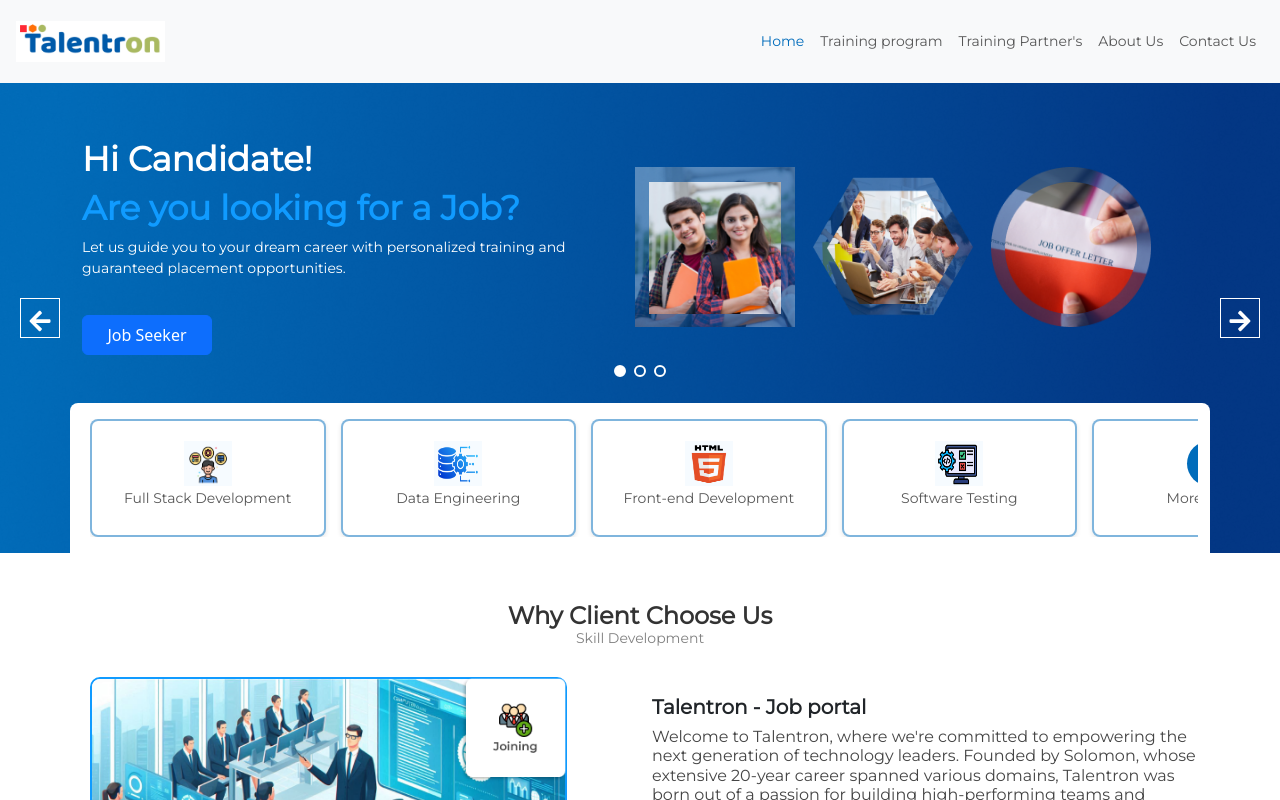
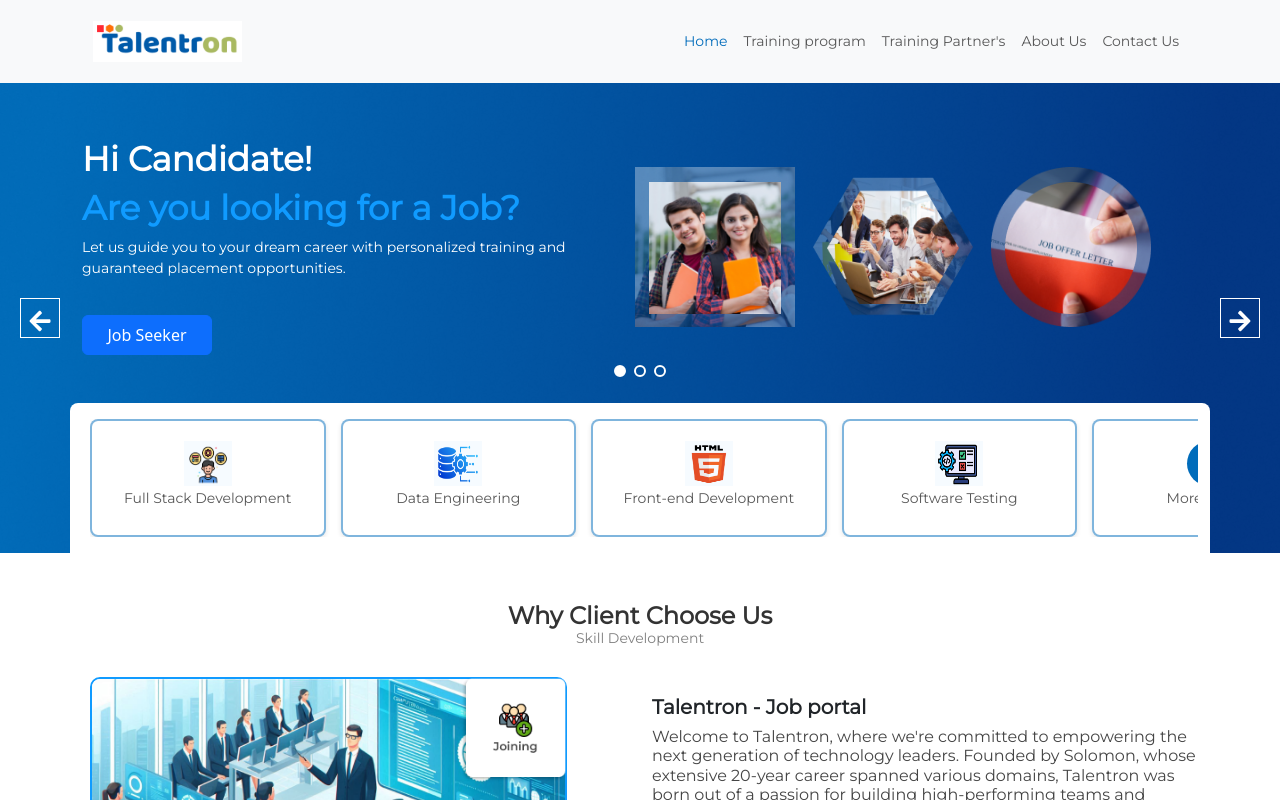
Before and after one commit to shivam21bb106/Talentron-, a React (Vite) app in the folder frontend/: page / in a window 1280 px wide. Shown: the top 800 px of the page. Built offline with nearby package versions, Linux system fonts and the light colour scheme.

Commit message:
Updated header and footer

```diff
--- a/frontend/src/components/Footer.jsx
+++ b/frontend/src/components/Footer.jsx
@@ -43,8 +43,9 @@ const Footer = () => {
     <footer>
 
       <FooterForm2 />
+
       <div className="footer-bottom bg-dark bg-gradient text-white pt-4 pb-4">
-        <div className="container">
+        <div className="container ">
           <div className="row">
              {/* Left Section */}
             <div className="col-md-4 text-center text-md-start">
--- a/frontend/src/components/FooterForm2.jsx
+++ b/frontend/src/components/FooterForm2.jsx
@@ -52,7 +52,7 @@ const Form4 = () => {
   };
 
   return (
-    <div className="boxy">
+    <div className="boxy footer-top">
       <div className="text3">
         <span>Don't Miss Out, Develop Your Coding Skills with Talentron</span>
         <p>Advance Training Session</p>
--- a/frontend/src/components/Header.jsx
+++ b/frontend/src/components/Header.jsx
@@ -5,6 +5,7 @@ import "../styles/global.css";
 const Header = () => {
   return (
     <header className="bg-light py-1">
+       <div className="container-custom">
       <div className="m-1">
         <nav className="navbar navbar-expand-lg navbar-light bg-light">
           <div className="container-fluid header-className">
@@ -80,6 +81,7 @@ const Header = () => {
           </div>
         </nav>
       </div>
+      </div>
     </header>
   );
 };
--- a/frontend/src/pages/home.jsx
+++ b/frontend/src/pages/home.jsx
@@ -456,7 +456,7 @@ const Home = () => {
           <ul className="list-unstyled">
             <li className="tick-mark points mb-2">
               <img src="/images/teenyicons_tick-circle-solid.png" />
-              Personalized Training Experience.
+              &nbsp;Personalized Training Experience.
             </li>
             <li className="tick-mark points mb-2">
               <img src="/images/teenyicons_tick-circle-solid.png" /> Real Time
--- a/frontend/src/styles/global.css
+++ b/frontend/src/styles/global.css
@@ -170,6 +170,9 @@
 /* form button - end */
 
 /* header - start */
+.container-custom {
+  margin-inline: 6%;
+}
 
 .header-class {
   width: 1366px;
@@ -217,8 +220,12 @@
 /* header - end */
 
 /* Footer */
+.footer-top{
+  min-height: 341.5px !important;
+}
 .footer-bottom {
   position: relative;
+  min-height: 341.5px ;
 }
 .footer-background-color{
   background-color: #006CBB;
```
